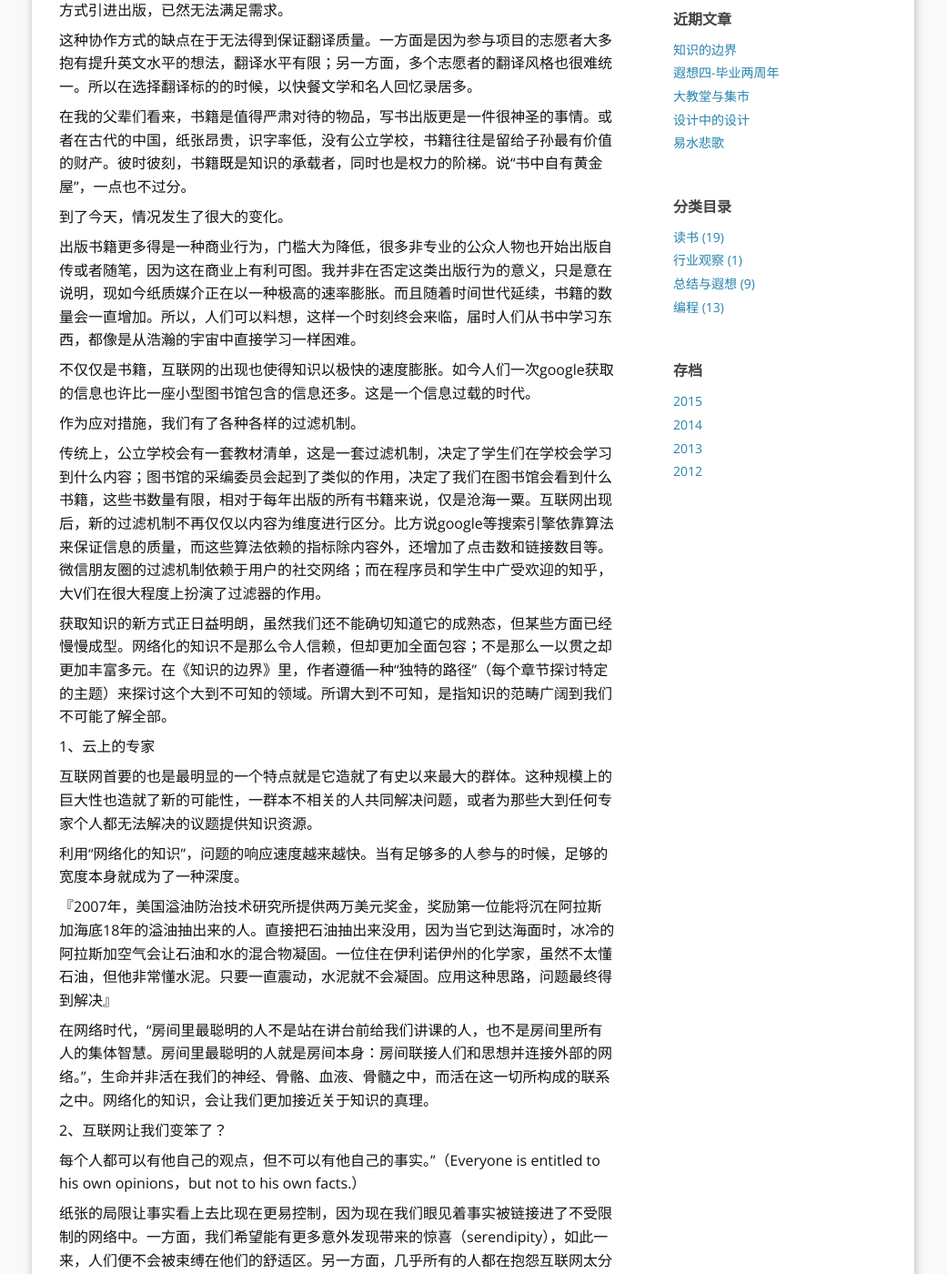
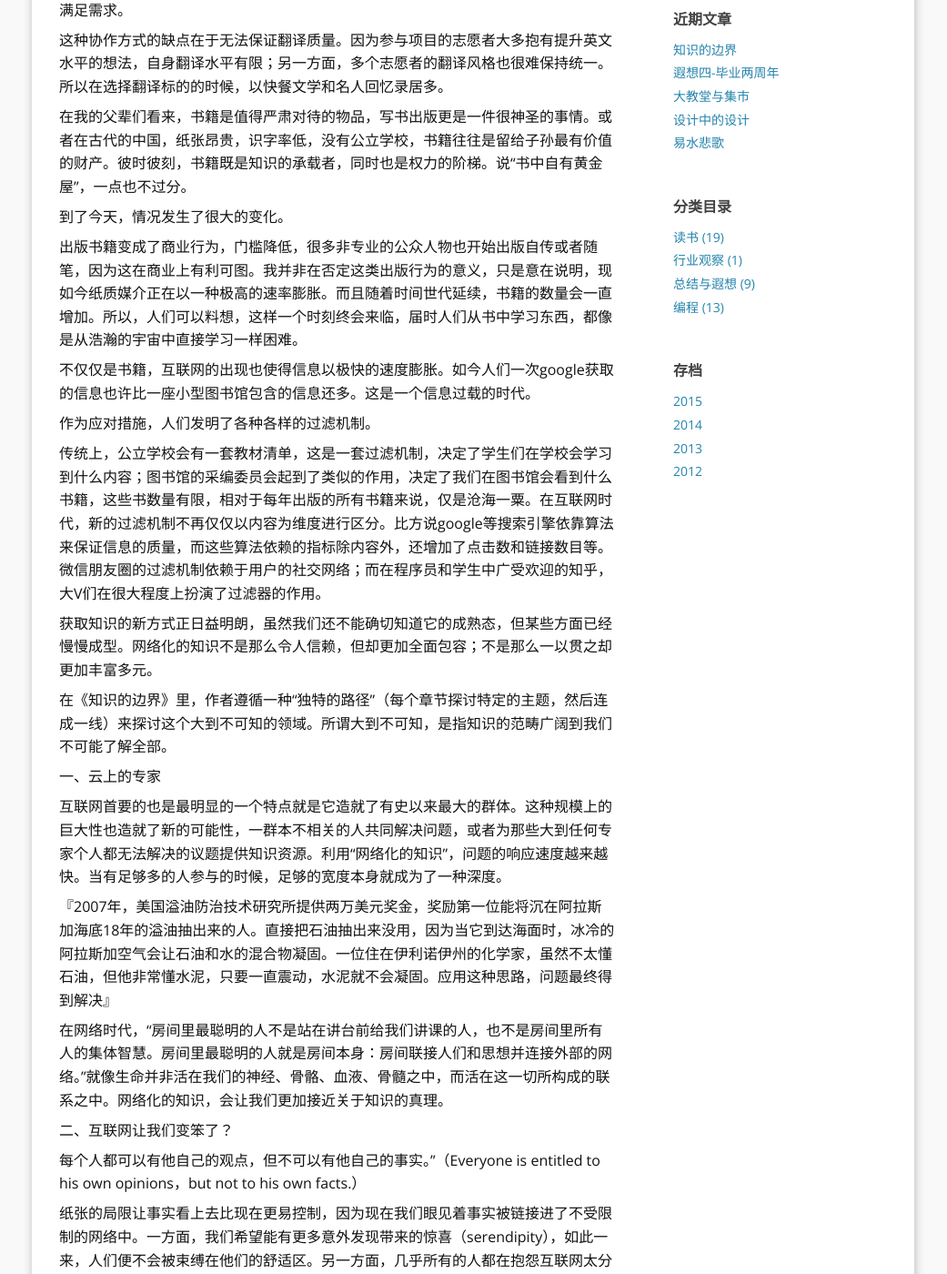
Before and after one commit to yihaozou/yihaozou.github.io, a Jekyll site: the page built from _posts/2015-07-30-too_big_too_know.markdown, in a window 1280 px wide and 1400 px high, scrolled down 458 px. Shown: the whole window at 91% size, without its empty margins (120-1161 px from the left). Built offline with Jekyll 4.4.1, drawn with Linux system fonts in a browser that asks for light colours; comment, search, counter and statistics services are not loaded; some of the changed text lies outside the part shown.

Commit message:
edit post

```diff
--- a/_posts/2015-07-30-too_big_too_know.markdown
+++ b/_posts/2015-07-30-too_big_too_know.markdown
@@ -8,113 +8,86 @@ title: 知识的边界
 categories: 读书
 ---
 
-我曾参与过译言网的一个协作翻译项目。项目组织者将外文书按章节划分，每个志愿者负责一部分，然后交由项目负责人评审。经过评审、修改、反馈迭代数个周期后，书籍最终付梓出版。
+ 我还在学校念书的时候，参与过译言网的一个协作翻译项目。项目组织者将外文书按章节划分，每个志愿者负责一部分，然后交由项目负责人评审。经过评审、修改、反馈，迭代数个周期后，  译稿最终付梓出版。
 
+项目发起之初衷，是希望将尽可能多的优秀外文书籍，以最快的速度推向中文读者。现如今书籍的出版速度越来越快，每年有无数外文书籍出版，传统的引进方式，已然无法满足需求。
 
-项目的发起是出于一个美好的愿望，将尽可能多的优秀外文书籍，以最快的速度推向中文读者。现如今书籍的出版速度越来越快，每年有无数优秀外文书籍出版，采用传统的方式引进出版，已然无法满足需求。
-
-
-这种协作方式的缺点在于无法得到保证翻译质量。一方面是因为参与项目的志愿者大多抱有提升英文水平的想法，翻译水平有限；另一方面，多个志愿者的翻译风格也很难统一。所以在选择翻译标的的时候，以快餐文学和名人回忆录居多。
-
+这种协作方式的缺点在于无法保证翻译质量。因为参与项目的志愿者大多抱有提升英文水平的想法，自身翻译水平有限；另一方面，多个志愿者的翻译风格也很难保持统一。所以在选择翻译标的的时候，以快餐文学和名人回忆录居多。
 
 在我的父辈们看来，书籍是值得严肃对待的物品，写书出版更是一件很神圣的事情。或者在古代的中国，纸张昂贵，识字率低，没有公立学校，书籍往往是留给子孙最有价值的财产。彼时彼刻，书籍既是知识的承载者，同时也是权力的阶梯。说“书中自有黄金屋”，一点也不过分。
 
-
 到了今天，情况发生了很大的变化。
 
+出版书籍变成了商业行为，门槛降低，很多非专业的公众人物也开始出版自传或者随笔，因为这在商业上有利可图。我并非在否定这类出版行为的意义，只是意在说明，现如今纸质媒介正在以一种极高的速率膨胀。而且随着时间世代延续，书籍的数量会一直增加。所以，人们可以料想，这样一个时刻终会来临，届时人们从书中学习东西，都像是从浩瀚的宇宙中直接学习一样困难。
 
-出版书籍更多得是一种商业行为，门槛大为降低，很多非专业的公众人物也开始出版自传或者随笔，因为这在商业上有利可图。我并非在否定这类出版行为的意义，只是意在说明，现如今纸质媒介正在以一种极高的速率膨胀。而且随着时间世代延续，书籍的数量会一直增加。所以，人们可以料想，这样一个时刻终会来临，届时人们从书中学习东西，都像是从浩瀚的宇宙中直接学习一样困难。
+不仅仅是书籍，互联网的出现也使得信息以极快的速度膨胀。如今人们一次google获取的信息也许比一座小型图书馆包含的信息还多。这是一个信息过载的时代。
 
+作为应对措施，人们发明了各种各样的过滤机制。
 
-不仅仅是书籍，互联网的出现也使得知识以极快的速度膨胀。如今人们一次google获取的信息也许比一座小型图书馆包含的信息还多。这是一个信息过载的时代。
+传统上，公立学校会有一套教材清单，这是一套过滤机制，决定了学生们在学校会学习到什么内容；图书馆的采编委员会起到了类似的作用，决定了我们在图书馆会看到什么书籍，这些书数量有限，相对于每年出版的所有书籍来说，仅是沧海一粟。在互联网时代，新的过滤机制不再仅仅以内容为维度进行区分。比方说google等搜索引擎依靠算法来保证信息的质量，而这些算法依赖的指标除内容外，还增加了点击数和链接数目等。微信朋友圈的过滤机制依赖于用户的社交网络；而在程序员和学生中广受欢迎的知乎，大V们在很大程度上扮演了过滤器的作用。
 
+获取知识的新方式正日益明朗，虽然我们还不能确切知道它的成熟态，但某些方面已经慢慢成型。网络化的知识不是那么令人信赖，但却更加全面包容；不是那么一以贯之却更加丰富多元。
 
-作为应对措施，我们有了各种各样的过滤机制。
-
-
-传统上，公立学校会有一套教材清单，这是一套过滤机制，决定了学生们在学校会学习到什么内容；图书馆的采编委员会起到了类似的作用，决定了我们在图书馆会看到什么书籍，这些书数量有限，相对于每年出版的所有书籍来说，仅是沧海一粟。互联网出现后，新的过滤机制不再仅仅以内容为维度进行区分。比方说google等搜索引擎依靠算法来保证信息的质量，而这些算法依赖的指标除内容外，还增加了点击数和链接数目等。微信朋友圈的过滤机制依赖于用户的社交网络；而在程序员和学生中广受欢迎的知乎，大V们在很大程度上扮演了过滤器的作用。
-
-
-获取知识的新方式正日益明朗，虽然我们还不能确切知道它的成熟态，但某些方面已经慢慢成型。网络化的知识不是那么令人信赖，但却更加全面包容；不是那么一以贯之却更加丰富多元。在《知识的边界》里，作者遵循一种“独特的路径”（每个章节探讨特定的主题）来探讨这个大到不可知的领域。所谓大到不可知，是指知识的范畴广阔到我们不可能了解全部。
+在《知识的边界》里，作者遵循一种“独特的路径”（每个章节探讨特定的主题，然后连成一线）来探讨这个大到不可知的领域。所谓大到不可知，是指知识的范畴广阔到我们不可能了解全部。
 
 
 
-1、云上的专家
+一、云上的专家
 
 
-互联网首要的也是最明显的一个特点就是它造就了有史以来最大的群体。这种规模上的巨大性也造就了新的可能性，一群本不相关的人共同解决问题，或者为那些大到任何专家个人都无法解决的议题提供知识资源。
+互联网首要的也是最明显的一个特点就是它造就了有史以来最大的群体。这种规模上的巨大性也造就了新的可能性，一群本不相关的人共同解决问题，或者为那些大到任何专家个人都无法解决的议题提供知识资源。利用“网络化的知识”，问题的响应速度越来越快。当有足够多的人参与的时候，足够的宽度本身就成为了一种深度。
+
+『2007年，美国溢油防治技术研究所提供两万美元奖金，奖励第一位能将沉在阿拉斯加海底18年的溢油抽出来的人。直接把石油抽出来没用，因为当它到达海面时，冰冷的阿拉斯加空气会让石油和水的混合物凝固。一位住在伊利诺伊州的化学家，虽然不太懂石油，但他非常懂水泥，只要一直震动，水泥就不会凝固。应用这种思路，问题最终得到解决』
+
+在网络时代，“房间里最聪明的人不是站在讲台前给我们讲课的人，也不是房间里所有人的集体智慧。房间里最聪明的人就是房间本身：房间联接人们和思想并连接外部的网络。”就像生命并非活在我们的神经、骨骼、血液、骨髓之中，而活在这一切所构成的联系之中。网络化的知识，会让我们更加接近关于知识的真理。
 
 
 
-利用“网络化的知识”，问题的响应速度越来越快。当有足够多的人参与的时候，足够的宽度本身就成为了一种深度。
-
-
-
-『2007年，美国溢油防治技术研究所提供两万美元奖金，奖励第一位能将沉在阿拉斯加海底18年的溢油抽出来的人。直接把石油抽出来没用，因为当它到达海面时，冰冷的阿拉斯加空气会让石油和水的混合物凝固。一位住在伊利诺伊州的化学家，虽然不太懂石油，但他非常懂水泥。只要一直震动，水泥就不会凝固。应用这种思路，问题最终得到解决』
-
-
-在网络时代，“房间里最聪明的人不是站在讲台前给我们讲课的人，也不是房间里所有人的集体智慧。房间里最聪明的人就是房间本身：房间联接人们和思想并连接外部的网络。”，生命并非活在我们的神经、骨骼、血液、骨髓之中，而活在这一切所构成的联系之中。网络化的知识，会让我们更加接近关于知识的真理。
-
-
-
-2、互联网让我们变笨了？
+二、互联网让我们变笨了？
 
 
 每个人都可以有他自己的观点，但不可以有他自己的事实。”（Everyone is entitled to his own opinions，but not to his own facts.）
 
-
 纸张的局限让事实看上去比现在更易控制，因为现在我们眼见着事实被链接进了不受限制的网络中。一方面，我们希望能有更多意外发现带来的惊喜（serendipity），如此一来，人们便不会被束缚在他们的舒适区。另一方面，几乎所有的人都在抱怨互联网太分散人们的注意力，充斥了过多的意外。可利用信息数量的大幅增加反而让我们比以往更容易犯错。我们可以随手获得如此多的事实，以至于失去了得出结论的能力，因为总是有其他事实支持其他的说法。
 
-
 互联网本身包含丰富的多样性，存在太多的分歧。没有一个突出的占据优势地位的观点，我们将会迷失在一个不同观点织就的漩涡里。我们需要人们对任何事都无法达成共识且将来也无法达成共识的世界里探索如何获得知识。
-
 
 我们之所以又这些矛盾，是因为网络上观点杂乱，迫使我们去面对知识策略中的那种张力，而这种张力此前被旧式的知识媒介所掩盖。我们原以为知识会在一个生机勃勃的“观念市场”中繁荣增长，因为以纸张为载体的知识将绝大部分的竞争性观念排除在我们的本地市场之外。现在我们看到自己身边的各种观念是如此地多元和互异－－因为总的来说，互联网过滤器并不会真的删掉东西，而只是把受青睐的材料拿得更近一些－－我们对这种新的多样性得价值感到极度困惑。
 
 
-3、知识的新结构
+
+三、知识的新结构
 
 
-丰富性，对知识得寻觅者而言，现在知识的基础设施以及搜索工具，让我们能够基础到比以往任何时候都多得作品。数字化令寻找信息变得便利。只要轻轻一点，就可以在马尔萨斯作品的第六版和第一版之间转换，然后发现第一版完全缺少数据支撑－如果在当地的图书馆里，这简直是一项不可能完成的人物。新技术极大地改进了研究者的能力，他们可以从容不迫地寻找资料，或者深入地挖掘信息。
 
+丰富性，对知识得寻觅者而言，现在知识的基础设施以及搜索工具，让我们能够基础到比以往任何时候都多得作品。数字化令寻找信息变得便利。只要轻轻一点，就可以在马尔萨斯作品的第六版和第一版之间转换，然后发现第一版完全缺少数据支撑－如果在当地的图书馆里，这简直是一项不可能完成的任务。新技术极大地改进了研究者的能力，他们可以从容不迫地寻找资料，或者深入地挖掘信息。
 
 链接。现代出版的学术作品，几乎处处都是脚注，部分是为了验证观点，但更多的为了避免侵犯这个疯狂时代中别人对观点的微观所有权。链接改变了知识基本的拓扑结构，发展出的观点的每一个小片段，都存在于一个相互关联的、没有阻隔的网络中，我们知道的每一个主题都不限于它所讲述的内容，因为我们会看到那些链接，一天之内就可以访问上千个相关网页。
 
-
-
 无需许可。传统上知识像是一个俱乐部，它接纳新成员，一本书、一篇论文、一种观点都必须在经过了有资质的专家团体的检查之后才成为可能。如果任何人都能随意出版任何东西，任何人收集几个链接就可以管理资料库，那么知识俱乐部就失去了价值。知识的排他性已经渐渐丧失。
-
 
 公共性。曾经，我们认为不让普通人接触到重要知识是为了他们好。很长一段时间，我们只教给儿童足够去天地或者工厂干活的知识。而现在，我们给公众的，不仅仅时教育、图书馆，还有一种通道、一键点击即可接触到近乎无限的知识和文化作品。
 
 
-4、有效地利用知识
+四. 有效地利用知识
 
 
 开放通道。纸张特性需要出版商审慎选择印刷内容是一回事，而出版商将自己的作品定价过高以至于只有精英才能读得起是另一回事。当学术期刊收取每年2万美元的订阅费时，它们已经变成了获取知识的障碍，而非动力。于是开放取用运动的成功几乎是不可避免的，因为无论是从经济上还是社会趋势上都注定了如此。
 
-
 萃取优质信息。丰富性也存在两个主要的风险，首先，我们找不到需要的东西；其次，我们会找到很多迎合我们最低需求的有吸引力的东西。解决信息超载的方法是创造更多的信息：元数据。网络上大部分东西都是垃圾。所以我们需要找到方法去评估它们。有些这样的元数据的增多需要人们付出更加明显的努力：我们积累数据的集合，给它们打分、留言、写评论，或者像亚马逊一样用算法来实现。
-
 
 链接一切。链接可以将作品置于上下文之中，促使我们去学习更多的东西。一个从慢思想的网络，让我们得以一窥纸张的背后，也得以跟随自己的兴趣在网络的边疆自由穿行，它也构成了一个聪明的模式。
 
-
-
 不要把制度化知识留在身后。传统机构的力量所在（提供知识的资质），同时也是他们的弱点所在。他们将所有的知识者聚在一起，但是没有几个申请人能够进入。机构隔绝了外界，同样也孤立了思想。即使我们称它们形成了“思想流派”，其实机构更像回声室。网络不会摧毁所有的机构，相反机构正在更加深入地嵌入到网络中。而且网络也发展出了自己的机构，拥有和传统机构同样的弱点。如果网络想成为知识的新的基础设施，那么它就必须利用好所有现存的机构发展出来的知识。
-
 
 学会热爱不同。当我们限制自己、不允许自己的舒适受到一丁点打扰的时候，就是我们变蠢的时候。如果希望网络容纳知识的能力最大化，我们就需要超越内心的惰性：和像我们一样的人黏在一起。
 
 
-
-5、下一个达尔文是数据狂人？
+五. 下一个达尔文是数据狂人？
 
 
 达尔文在思想史上迈出了任何人都没有预测到的一大步。这一步，是数年辛勤工作和数千盈利的周游后得到的。
 
-
 但是从另一个角度解读，达尔文的观点也是从一个丰富的网络中发展出来的，如果没有拉玛克的工作，达尔文可能根本不会想到进化论。如果没有查尔斯.莱尔的《地质学原理》，那他可能也根本不会有生命在漫长的时间内逐步演化的想法。达尔文所处的网络是由同事和书信往来的人组成。
 
-
 下一个达尔文，他的工作很可能是公开进行的，也就是说，是在一个相互链接的网上进行的。他可能不会等到有最终结论才发表，而是会在网上贴出自己的早期成果，然后他的文字一发表，一个链接之网就在他周围生成。某些节点会变成中心。最终这个网络中会产生出新的观点并将观点传播出去。
```
Also changed, not shown: 4 other files.
